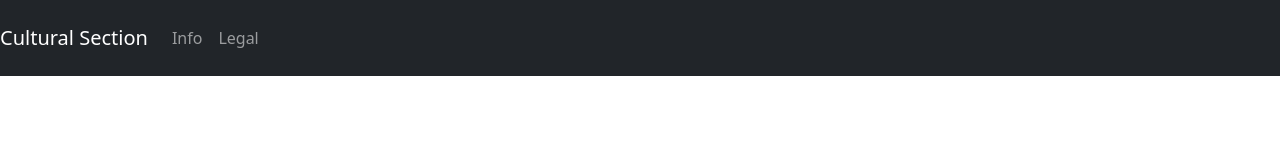
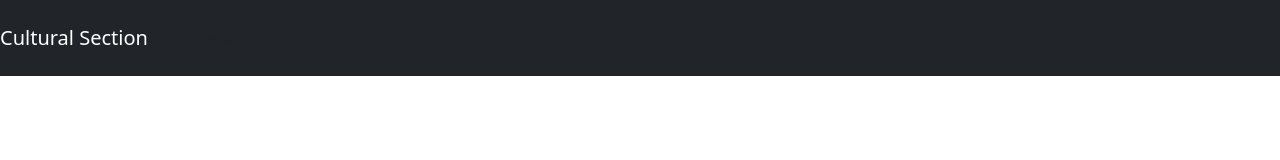
Before and after one commit to aa-ag/culturalsection, a Vue app in the folder client/: page / in a window 1280 px wide. Shown: the top 160 px of the page. Built offline with nearby package versions, Linux system fonts and the light colour scheme.

Commit message:
Add first attempt at linking info and legal to their own component

```diff
--- a/client/src/App.vue
+++ b/client/src/App.vue
@@ -7,10 +7,10 @@
     <div class="collapse navbar-collapse" id="navbarNav">
       <ul class="navbar-nav">
         <li class="nav-item">
-          <a class="nav-link" href="#">Info</a>
+          <a router-link to="/info">Info</a>
         </li>
         <li class="nav-item">
-          <a class="nav-link" href="#">Legal</a>
+          <a router-link to="/legal">Legal</a>
         </li>
       </ul>
     </div>
```
